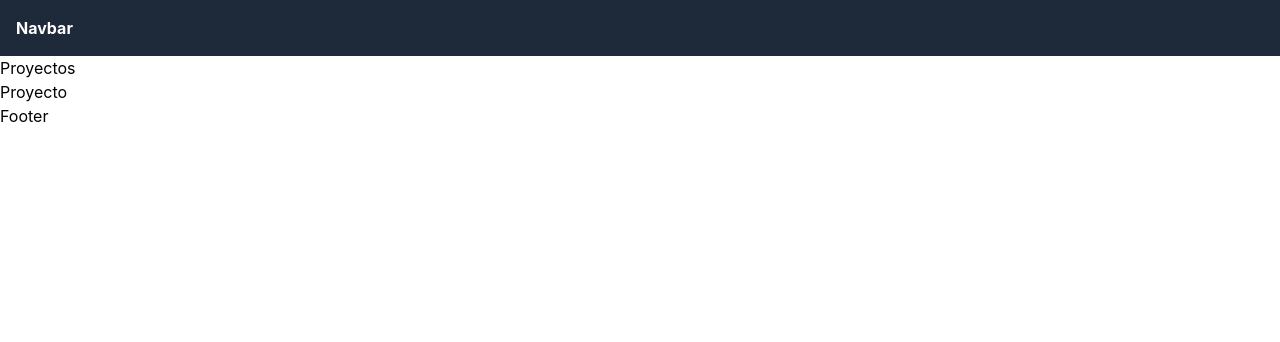
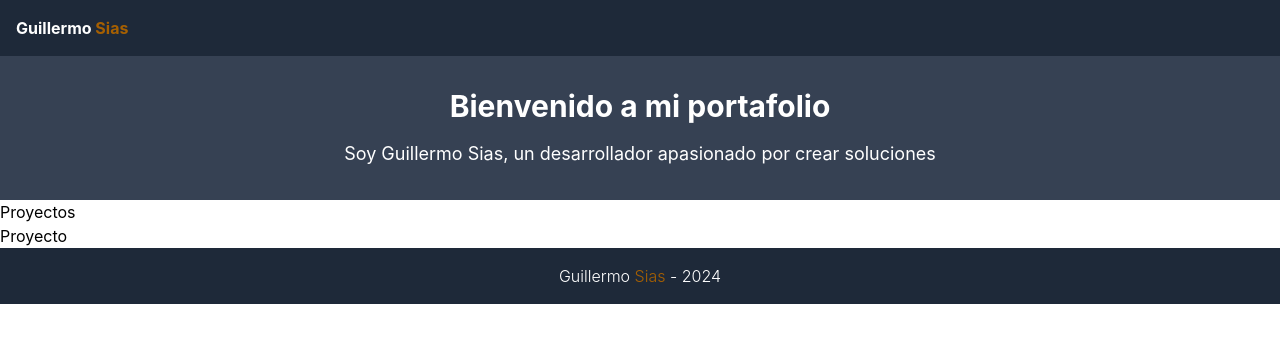
Before and after one commit to gsiasp-hash/Portafolio, a React (Vite) app: page / in a window 1280 px wide. Shown: the top 342 px of the page. Built offline with nearby package versions, Linux system fonts and the light colour scheme.

Commit message:
Add hero - navbar - Footer

```diff
--- a/src/assets/Views/Home.jsx
+++ b/src/assets/Views/Home.jsx
@@ -1,18 +1,20 @@
-import React, { Component } from 'react'
-import Navbar from '../components/Navbar'
-import Proyectos from './Proyectos'
-import Footer from '../components/Footer'
-import Proyecto from '../components/Proyecto'
+import React, { Component } from "react";
+import Navbar from "../components/Navbar";
+import Proyectos from "./Proyectos";
+import Footer from "../components/Footer";
+import Proyecto from "../components/Proyecto";
+import Hero from "../components/Hero";
 
 export default class Home extends Component {
   render() {
     return (
       <>
         <Navbar />
+        <Hero />
         <Proyectos />
         <Proyecto />
         <Footer />
       </>
-    )
+    );
   }
 }
--- a/src/assets/components/Footer.jsx
+++ b/src/assets/components/Footer.jsx
@@ -3,7 +3,9 @@ import React, { Component } from 'react'
 export default class Footer extends Component {
   render() {
     return (
-      <div>Footer</div>
+      <div className='bg-gray-800 text-white p-4 font-light text-center'>
+        Guillermo <span className='text-yellow-700'>Sias</span> - 2024
+      </div>
     )
   }
 }
--- /dev/null
+++ b/src/assets/components/Hero.jsx
@@ -0,0 +1,15 @@
+import React, { Component } from "react";
+import "../css/style.css";
+
+export default class Hero extends Component {
+  render() {
+    return (
+        <div className="bg-gray-700 p-8 text-center text-white">
+          <h1 className="text-3xl font-bold mb-4">Bienvenido a mi portafolio</h1>
+          <p className="text-lg">
+            Soy Guillermo Sias, un desarrollador apasionado por crear soluciones
+          </p>
+        </div>
+    );
+  }
+}
--- a/src/assets/components/Navbar.jsx
+++ b/src/assets/components/Navbar.jsx
@@ -3,6 +3,10 @@ import "../css/style.css";
 
 export default class Navbar extends Component {
   render() {
-    return <div className="bg-gray-800 text-white p-4 font-bold">Navbar</div>;
+    return (
+      <div className="bg-gray-800 text-white p-4 font-bold">
+        Guillermo <span className="text-yellow-700">Sias</span>
+      </div>
+    );
   }
 }
```
